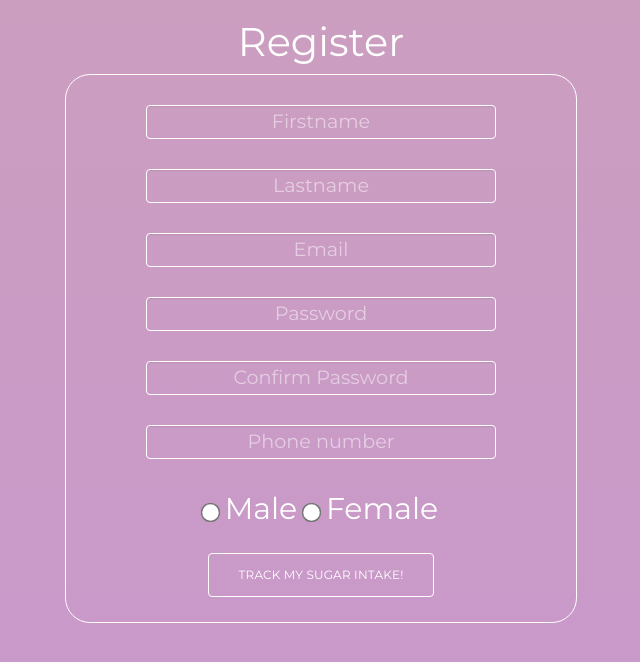
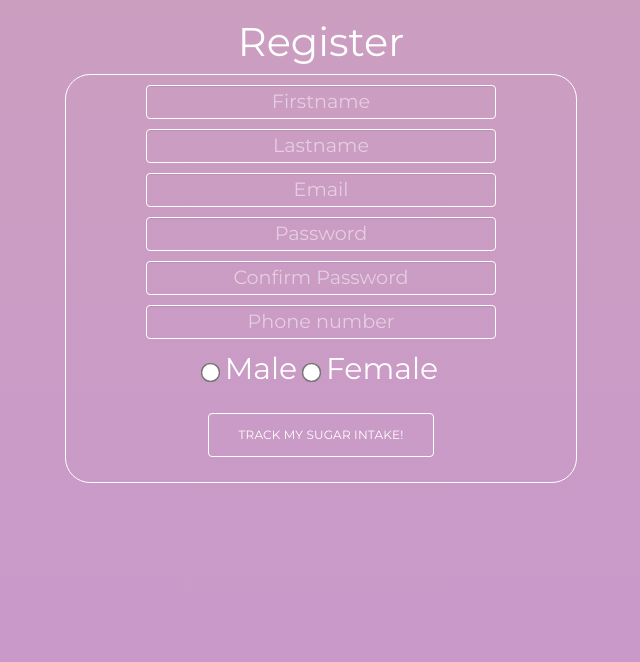
Before and after one commit to isemona/Project-SugarCoins, a Flask app: page /register in a window 1280 px wide. Shown: the part 124-786 px from the top of the page, without its empty margins (319-959 px from the left). Run offline with Flask 2, Linux system fonts and the light colour scheme; some libraries are stand-ins or nearby versions.

Commit message:
Reformated spacing in login page

```diff
--- a/static/styles.css
+++ b/static/styles.css
@@ -251,7 +251,7 @@ input[type="text"], input[type="password"], input[type="number"], input[type="em
     font-size: 16px;
     text-align: center;
     font-family: 'Montserrat', sans-serif;
-    margin: 30px auto;
+    margin: 10px auto;
 }
 
 input[type="submit"] {
```
